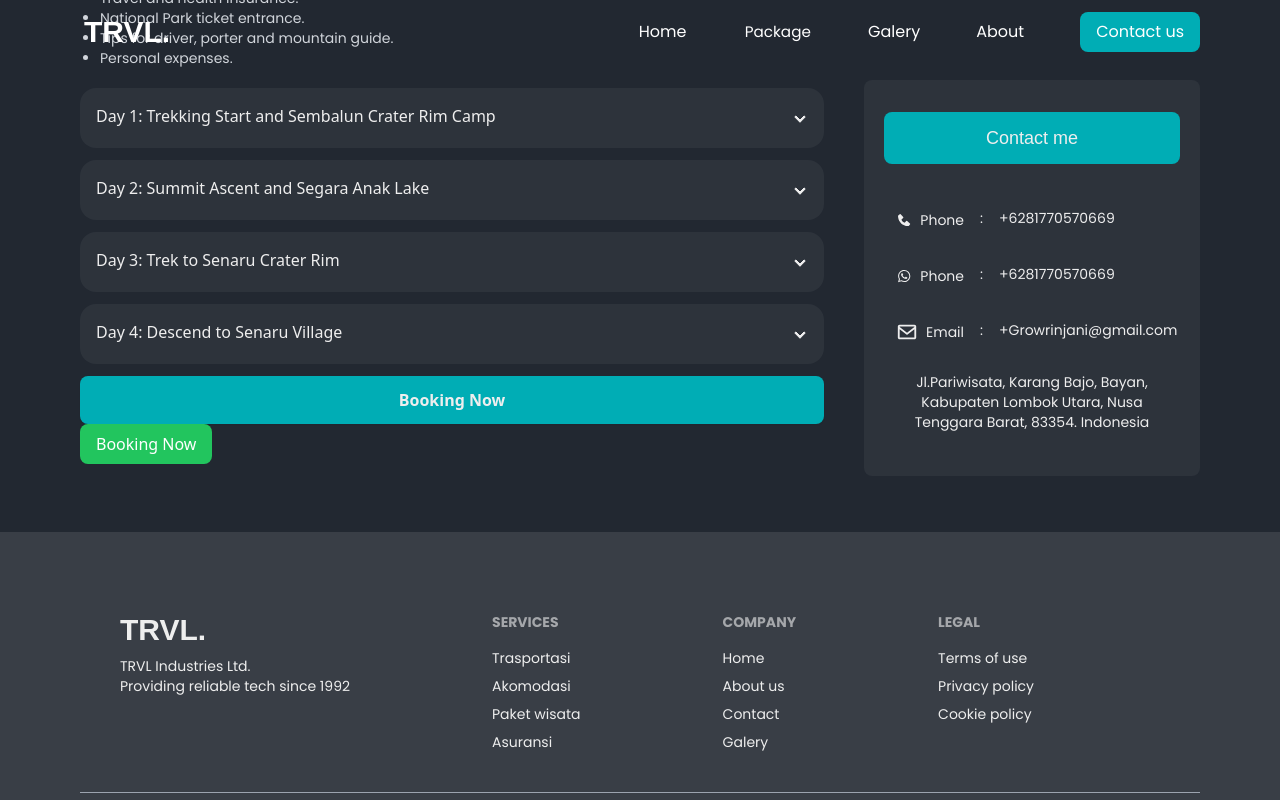
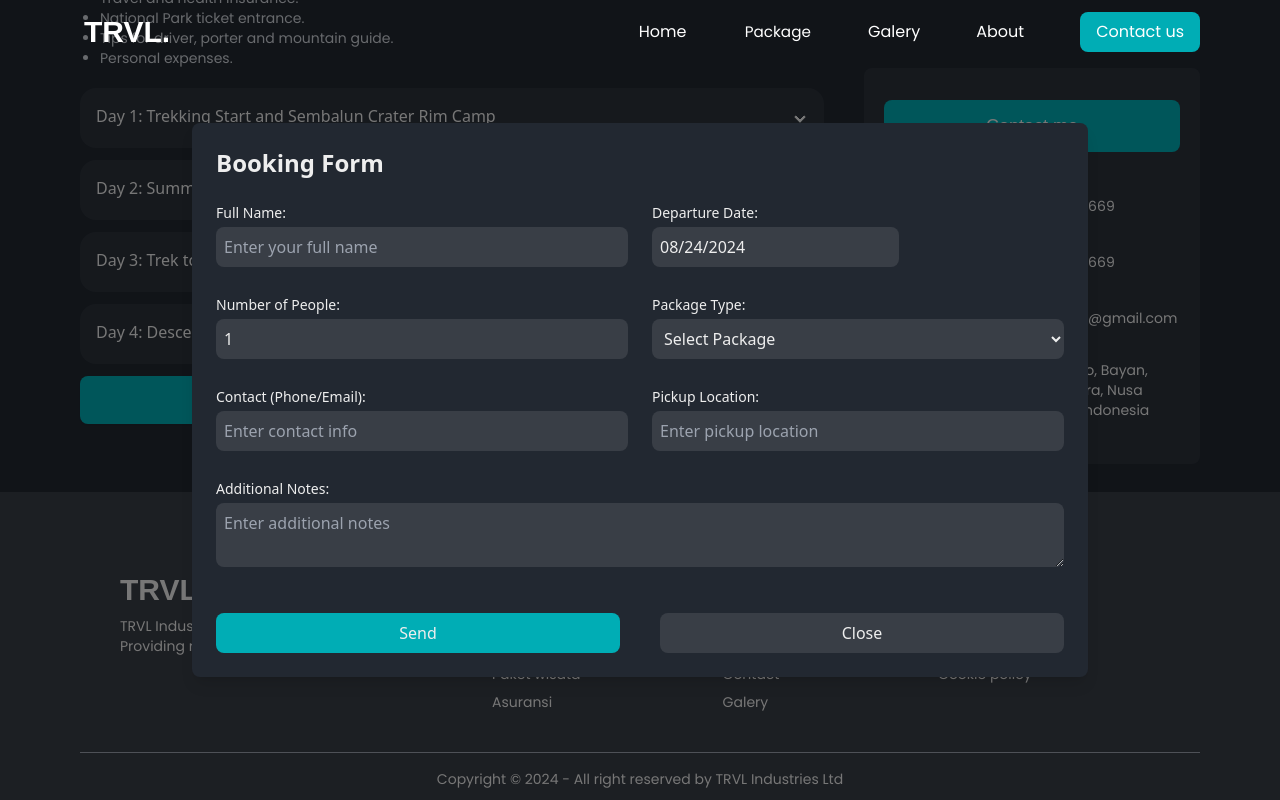
Before and after one commit to torikallcode/Rinjani_Travel, a React (Vite) app: page /DetailTrekking/1 in a window 1280 px wide. Both pictures are taken after a click on the button "Booking Now". Shown: the part 1315-2115 px from the top of the page. Built offline with nearby package versions, Linux system fonts and the light colour scheme; a web font is replaced by a local one; what tailwind-gradient-mask-image would draw is missing.

Commit message:
update form booking

```diff
--- a/src/components/fragments/BookingForm.jsx
+++ b/src/components/fragments/BookingForm.jsx
@@ -3,63 +3,116 @@ import DatePicker from "react-datepicker";
 import "react-datepicker/dist/react-datepicker.css";
 
 const BookingForm = ({ onClose }) => {
-  const [name, setName] = useState("");
-  const [date, setDate] = useState(new Date());
+  const [fullName, setFullName] = useState("");
+  const [departureDate, setDepartureDate] = useState(new Date());
   const [people, setPeople] = useState(1);
+  const [packageType, setPackageType] = useState("");
+  const [contact, setContact] = useState("");
+  const [pickupLocation, setPickupLocation] = useState("");
+  const [notes, setNotes] = useState("");
 
   const handleSend = () => {
-    const formattedDate = date.toISOString().split("T")[0];
-    const message = `Name: ${name}\nDate: ${formattedDate}\nPeople: ${people}`;
+    const formattedDate = departureDate.toISOString().split("T")[0];
+    const message = `Full Name: ${fullName}\nDeparture Date: ${formattedDate}\nPeople: ${people}\nPackage Type: ${packageType}\nContact: ${contact}\nPickup Location: ${pickupLocation}\nNotes: ${notes}`;
     const whatsappUrl = `https://wa.me/+6281339879335?text=${encodeURIComponent(message)}`;
     window.open(whatsappUrl, "_blank");
     onClose(); // Close the form after sending
   };
 
+
   return (
-    <div className="bg-white p-6 rounded-lg shadow-lg w-96 mx-auto">
-      <h2 className="text-2xl font-semibold mb-4">Booking Form</h2>
+    <div className="bg-[#222831] p-6 rounded-lg shadow-lg w-full sm:max-w-4xl mx-auto max-w-[23rem]">
+      <h2 className="text-2xl font-bold text-[#EEEEEE] mb-6">Booking Form</h2>
+      <div className="grid grid-cols-2 md:grid-cols-2 gap-x-6 gap-y-3">
         <div className="mb-4">
-        <label className="block text-gray-700">Name:</label>
+          <label className="block text-[#EEEEEE] text-sm font-medium">Full Name:</label>
           <input
             type="text"
-          value={name}
-          onChange={(e) => setName(e.target.value)}
-          className="mt-1 p-2 w-full border border-gray-300 rounded-lg"
+            value={fullName}
+            onChange={(e) => setFullName(e.target.value)}
+            className="mt-1 p-2 w-full bg-[#393E46] text-[#EEEEEE] rounded-lg placeholder:text-gray-400 focus:outline-none focus:ring-2 focus:ring-[#00ADB5]"
+            placeholder="Enter your full name"
           />
         </div>
         <div className="mb-4">
-        <label className="block text-gray-700">Date:</label>
+          <label className="block text-[#EEEEEE] text-sm font-medium">Departure Date:</label>
           <DatePicker
-          selected={date}
-          onChange={(date) => setDate(date)}
-          className="mt-1 p-2 w-full border border-gray-300 rounded-lg"
+            selected={departureDate}
+            onChange={(date) => setDepartureDate(date)}
+            className="mt-1 p-2 w-full bg-[#393E46] text-[#EEEEEE] rounded-lg placeholder:text-gray-400 focus:outline-none focus:ring-2 focus:ring-[#00ADB5]"
           />
         </div>
         <div className="mb-4">
-        <label className="block text-gray-700">Number of People:</label>
+          <label className="block text-[#EEEEEE] text-sm font-medium">Number of People:</label>
           <input
             type="number"
             value={people}
             onChange={(e) => setPeople(e.target.value)}
             min="1"
-          className="mt-1 p-2 w-full border border-gray-300 rounded-lg"
+            className="mt-1 p-2 w-full bg-[#393E46] text-[#EEEEEE] rounded-lg placeholder:text-gray-400 focus:outline-none focus:ring-2 focus:ring-[#00ADB5]"
+            placeholder="Enter number of people"
           />
         </div>
-      <div className="flex justify-between">
+        <div className="mb-4">
+          <label className="block text-[#EEEEEE] text-sm font-medium">Package Type:</label>
+          <select
+            value={packageType}
+            onChange={(e) => setPackageType(e.target.value)}
+            className="mt-1 p-2 w-full bg-[#393E46] text-[#EEEEEE] rounded-lg placeholder:text-gray-400 focus:outline-none focus:ring-2 focus:ring-[#00ADB5]"
+          >
+            <option value="" disabled>Select Package</option>
+            <option value="Trekking">Trekking</option>
+            <option value="Tour">Tour</option>
+          </select>
+        </div>
+        <div className="mb-4">
+          <label className="block text-[#EEEEEE] text-sm font-medium">Contact (Phone/Email):</label>
+          <input
+            type="text"
+            value={contact}
+            onChange={(e) => setContact(e.target.value)}
+            className="mt-1 p-2 w-full bg-[#393E46] text-[#EEEEEE] rounded-lg placeholder:text-gray-400 focus:outline-none focus:ring-2 focus:ring-[#00ADB5]"
+            placeholder="Enter contact info"
+          />
+        </div>
+        <div className="mb-4">
+          <label className="block text-[#EEEEEE] text-sm font-medium">Pickup Location:</label>
+          <input
+            type="text"
+            value={pickupLocation}
+            onChange={(e) => setPickupLocation(e.target.value)}
+            className="mt-1 p-2 w-full bg-[#393E46] text-[#EEEEEE] rounded-lg placeholder:text-gray-400 focus:outline-none focus:ring-2 focus:ring-[#00ADB5]"
+            placeholder="Enter pickup location"
+          />
+        </div>
+        <div className="col-span-2 mb-4">
+          <label className="block text-[#EEEEEE] text-sm font-medium">Additional Notes:</label>
+          <textarea
+            value={notes}
+            onChange={(e) => setNotes(e.target.value)}
+            className="mt-1 p-2 w-full bg-[#393E46] text-[#EEEEEE] rounded-lg placeholder:text-gray-400 focus:outline-none focus:ring-2 focus:ring-[#00ADB5]"
+            placeholder="Enter additional notes"
+          />
+        </div>
+      </div>
+      <div className="flex justify-between mt-6 gap-x-10">
         <button
           onClick={handleSend}
-          className="bg-blue-500 text-white py-2 px-4 rounded-lg hover:bg-blue-600"
+          className="bg-[#00ADB5] text-[#EEEEEE] py-2 px-10 rounded-lg hover:bg-[#007a7a] transition-colors duration-300 w-full"
         >
           Send
         </button>
         <button
           onClick={onClose}
-          className="bg-gray-300 text-gray-700 py-2 px-4 rounded-lg hover:bg-gray-400"
+          className="bg-[#393E46] text-[#EEEEEE] py-2 px-10 rounded-lg hover:bg-[#4a545e] transition-colors duration-300 w-full"
         >
           Close
         </button>
       </div>
     </div>
+
+
+
   );
 };
 
--- a/src/components/sections/Trekking/MainContent.jsx
+++ b/src/components/sections/Trekking/MainContent.jsx
@@ -75,11 +75,10 @@ export const MainContent = ({
           </Acourdion>
         )}
 
-        <button className="btn bg-biru-0 text-putih-0 border-none hover:bg-biru-0 w-full mx-auto text-base text-center">Booking Now</button>
         <div className="relative">
           <button
             onClick={openForm}
-            className="bg-green-500 text-white py-2 px-4 rounded-lg hover:bg-green-600"
+            className="btn bg-biru-0 text-putih-0 border-none hover:bg-biru-0 w-full mx-auto text-base text-center"
           >
             Booking Now
           </button>
```
Lines whose indentation alone changed are shown as unchanged.
